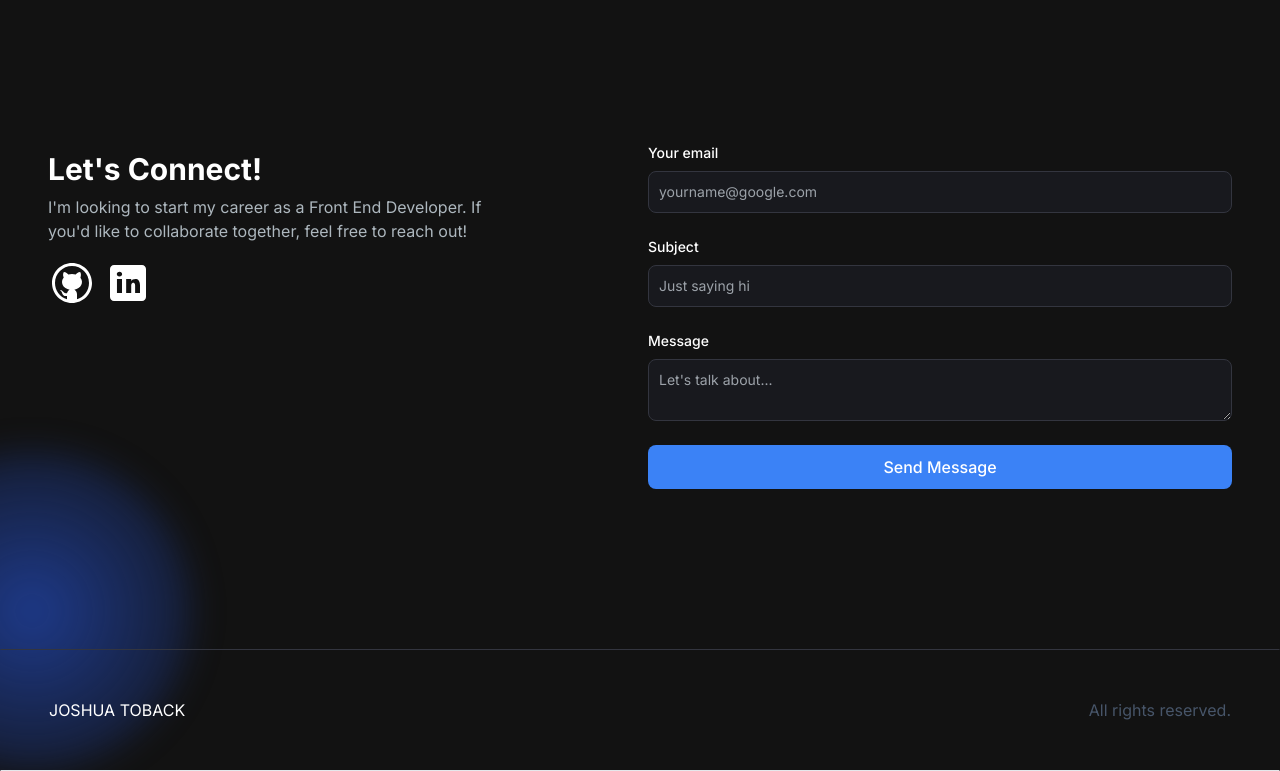
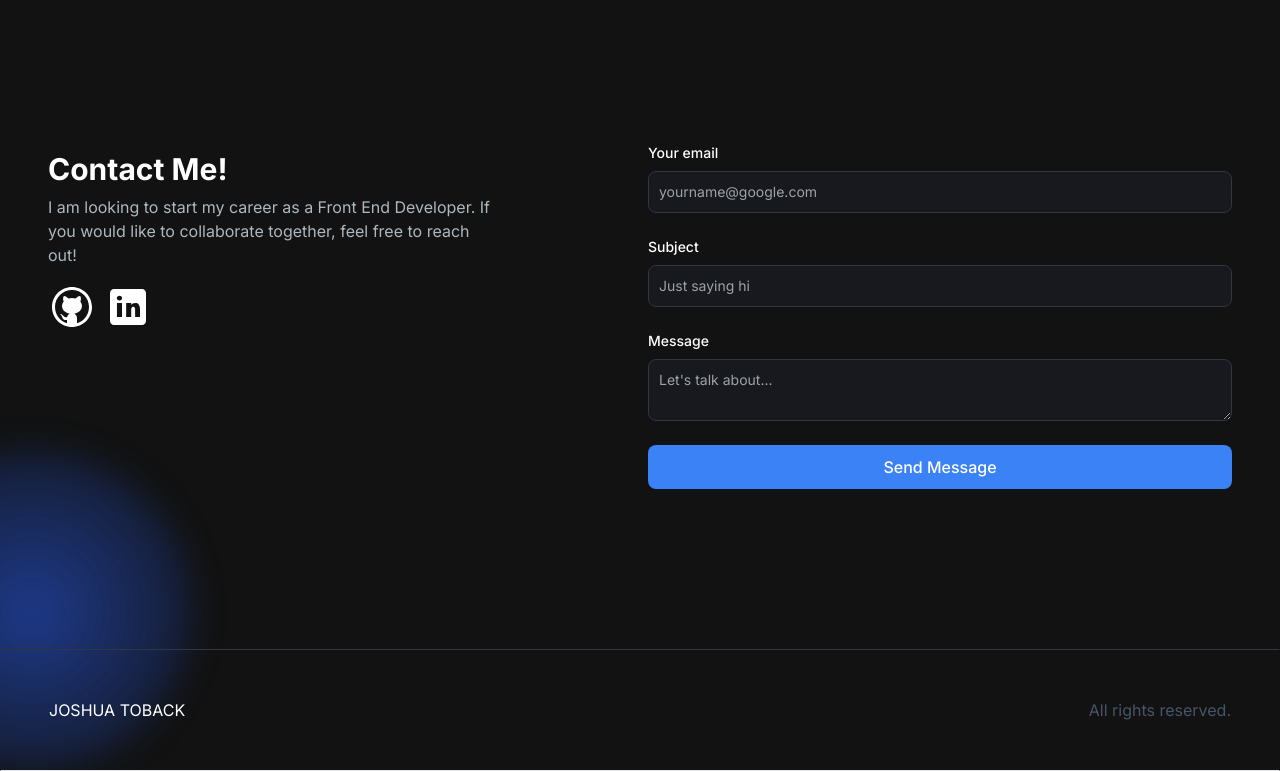
Before and after one commit to JoshuaToback/next-portfolio, a Next.js app: page / in a window 1280 px wide. Shown: the part 2142-2913 px from the top of the page. Built offline with nearby package versions, Linux system fonts and the light colour scheme.

Commit message:
Fixed Email Section

```diff
--- a/components/EmailSection.jsx
+++ b/components/EmailSection.jsx
@@ -13,12 +13,11 @@ const EmailSection = () => {
       <div className="bg-[radial-gradient(ellipse_at_center,_var(--tw-gradient-stops))] from-primary-900 to-transparent rounded-full h-80 w-80 z-0 blur-lg absolute top-3/4 -left-4 transform -translate-x-1/2 -translate-1/2"></div>
       <div className="z-10">
         <h5 className="text-3xl font-bold text-white my-2">
-          Let's Connect!
+          Contact Me!
         </h5>
         <p className="text-[#ADB7BE] mb-4 max-w-md">
-          {" "}
-          I'm looking to start my career as a Front End Developer.{" "}
-          If you'd like to collaborate together, feel free to reach out!
+          I am looking to start my career as a Front End Developer.
+          If you would like to collaborate together, feel free to reach out!
         </p>
         <div className="socials flex flex-row gap-2">
           <Link href="https://github.com/JoshuaToback">
```
